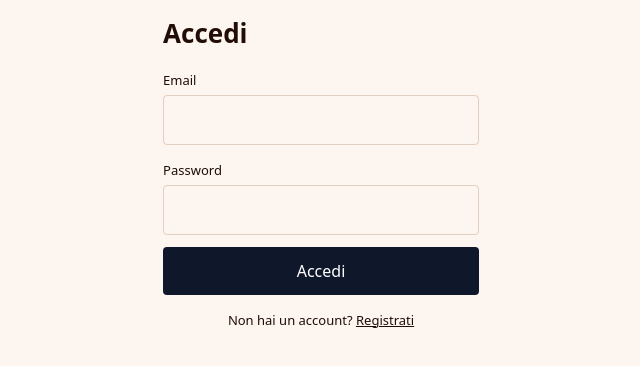
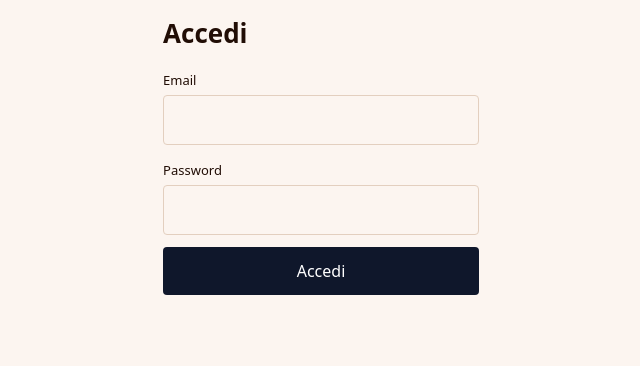
Before and after one commit to brunoteo/budget, a Next.js app: page /login in a window 1280 px wide. Shown: the top 366 px of the page, without its empty margins (319-959 px from the left). Built offline with nearby package versions, Linux system fonts and the light colour scheme.

Commit message:
feat(login): hide signup link when signup is gated off

```diff
--- a/src/app/login/page.tsx
+++ b/src/app/login/page.tsx
@@ -3,6 +3,7 @@ import { copy } from "@/lib/copy";
 import Link from "next/link";
 
 export default function LoginPage() {
+  const allowSignup = process.env.NEXT_PUBLIC_ALLOW_SIGNUP === "true";
   return (
     <main className="mx-auto max-w-sm p-4 space-y-4">
       <h1 className="text-2xl font-semibold">{copy.auth.loginTitle}</h1>
@@ -17,9 +18,11 @@ export default function LoginPage() {
         </label>
         <button type="submit" className="w-full rounded bg-slate-900 p-3 text-white">{copy.auth.submitLogin}</button>
       </form>
-      <p className="text-sm text-center">
-        {copy.auth.noAccount} <Link href="/signup" className="underline">{copy.auth.goSignup}</Link>
-      </p>
+      {allowSignup && (
+        <p className="text-sm text-center">
+          {copy.auth.noAccount} <Link href="/signup" className="underline">{copy.auth.goSignup}</Link>
+        </p>
+      )}
     </main>
   );
 }
```
